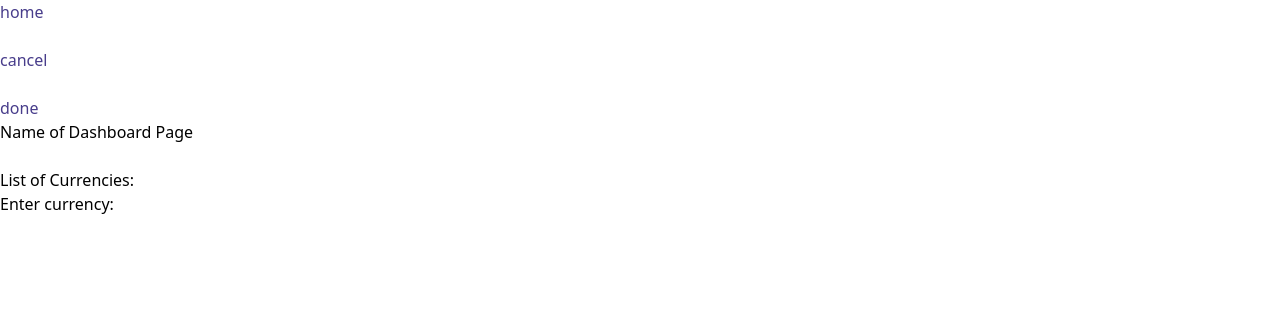
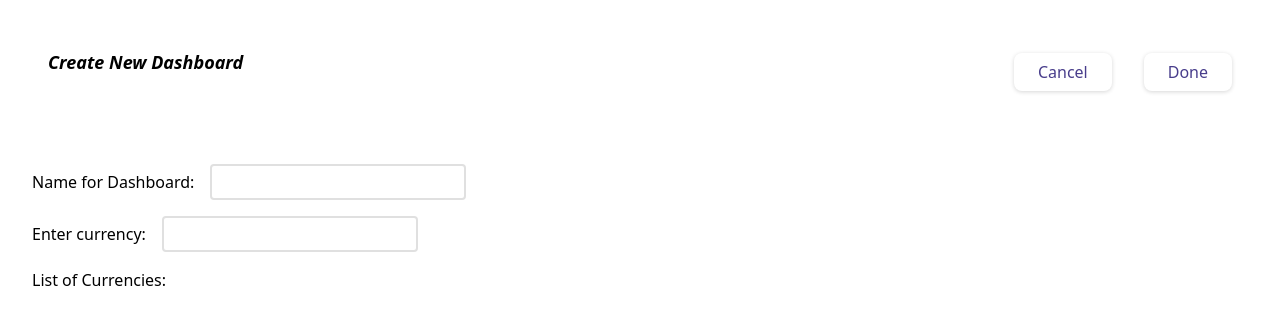
Before and after one commit to 1107-itssamyak/CryptoDashboard, a React (Create React App) app in the folder client/: page /new in a window 1280 px wide. Shown: the top 324 px of the page. Built offline with nearby package versions, Linux system fonts and the light colour scheme.

Commit message:
edited the minimal changes in UI

```diff
--- a/client/package.json
+++ b/client/package.json
@@ -9,6 +9,7 @@
     "@testing-library/jest-dom": "^5.16.4",
     "@testing-library/react": "^12.1.4",
     "@testing-library/user-event": "^13.5.0",
+    "axios": "^0.27.2",
     "framer-motion": "^6.2.9",
     "react": "^18.0.0",
     "react-dom": "^18.0.0",
--- a/client/src/components/Dashboard.jsx
+++ b/client/src/components/Dashboard.jsx
@@ -40,7 +40,8 @@ const StyledDiv = styled.div`
     ul li{
         text-align: center;
         border: 2px solid;
-        width: 5rem;
+        width: 4rem;
+        font-size: 90%;
         border-radius: .25rem;
         margin: .5rem;
 
--- a/client/src/components/DashboardComponent.jsx
+++ b/client/src/components/DashboardComponent.jsx
@@ -4,7 +4,6 @@ import styled from "styled-components";
 import Dashboard from "./Dashboard";
 
 function DashboardComponent() {
-    // const data_one = { currency: "BTC" };
     const data_one = ["ETH", "BTC"];
     const data_two = ["BTC", "ETH"];
 
@@ -15,7 +14,7 @@ function DashboardComponent() {
                     <a href="/new">new dashboard</a>
                 </div>
 
-                <div className=''>
+                <div>
                     <label htmlFor="search">Search</label>
                     <input
                         type="text"
@@ -39,7 +38,7 @@ function DashboardComponent() {
             </StyledHeader>
 
             <div className="list-none">
-                <h2 className='font-bold text-lg pl-8 mt-4 my-4'>List of Dashboards</h2>
+                <h2 className='font-bold text-lg pl-16 mt-4 my-4'>List of Dashboards</h2>
                 <StyledDashboardContainer>
                     <Link
                         className="inline-block"
--- a/client/src/components/MostVisitedDashboard.jsx
+++ b/client/src/components/MostVisitedDashboard.jsx
@@ -26,8 +26,8 @@ const StyledTitle = styled.div`
     h3{
         border-radius: .5rem;
         padding: .25rem 1rem;
+        font-weight: 700;
         box-shadow: rgba(0, 0, 0, 0.1) 0px 0px 5px 0px, rgba(0, 0, 0, 0.1) 0px 0px 1px 0px;
-        font-weight: 700;
     }
 `;
 
@@ -35,6 +35,7 @@ const StyledContent = styled.div`
     text-align: center;
     padding: 0rem 2rem;
     margin-bottom: .5rem;
+    height: 11rem;
 `;
 
 export default MostVisitedDashboard;
--- a/client/src/components/RecentDashboard.jsx
+++ b/client/src/components/RecentDashboard.jsx
@@ -35,6 +35,7 @@ const StyledContent = styled.div`
     text-align: center;
     padding: 0rem 2rem;
     margin-bottom: .5rem;
+    height: 11rem;
 `;
 
 export default RecentDashboard;
--- a/client/src/pages/DashboardPage.jsx
+++ b/client/src/pages/DashboardPage.jsx
@@ -1,5 +1,6 @@
 import React from 'react'
 import { useLocation } from 'react-router';
+import { NavLink } from 'react-router-dom';
 
 function DashboardPage(props) {
     const location = useLocation();
@@ -9,8 +10,10 @@ function DashboardPage(props) {
 
     return (
         <div>
+            <NavLink to="/" className="back-button">home</NavLink>
             <h3> DashboardComponent Name </h3>
             This is new Dashboard page
+
             <ul>
                 {currency !== undefined && <li className='font-bold'>{currency}</li>}
                 {props.data && <li>{props.data.currency}</li>}
--- a/client/src/pages/NewPage.jsx
+++ b/client/src/pages/NewPage.jsx
@@ -1,6 +1,7 @@
 import React from 'react'
 import { useState } from 'react';
 import { NavLink } from 'react-router-dom';
+import styled from 'styled-components';
 import CurrencyContainer from '../components/CurrencyContainer.jsx';
 
 function NewPage() {
@@ -33,60 +34,100 @@ function NewPage() {
 
     return (
         <>
-            <div className="home">
-                <NavLink to={"/"}>home</NavLink>
+            <div className='flex flex-row justify-between m-4 mt-8 py-4'>
+                <div>
+                    <h1 className='font-bold pl-8 italic text-lg'>Create New Dashboard</h1>
                 </div>
 
-            <br />
-            <div className="cancel">
-                <NavLink to={"/"}>cancel</NavLink>
+                <div className='flex flex-row'>
+                    <StyledButtonContainer>
+                        <NavLink to={"/"}>Cancel</NavLink>
+                    </StyledButtonContainer>
+                    <StyledButtonContainer>
+                        <NavLink to={"/"}>Done</NavLink>
+                    </StyledButtonContainer>
+                </div>
             </div>
 
-            <br />
-            <div className="completed">
-                <a href="/">done</a>
-            </div>
+            <StyledWrapper>
+                <StyledContainer className="dashboardname">
+                    Name for Dashboard:
+                    <input type="text" value={dashboardName} onChange={(e) => handleChange(e, setdashboardName)} />
+                </StyledContainer>
 
-            <div className="dashboardname">
-                Name of Dashboard Page
-                <input type="text" value={dashboardName} onChange={(e) => handleChange(e, setdashboardName)} />
-            </div>
-
-            <br />
+                {/* display name of the new dashboard if it exists otherwise not */}
                 {dashboardName ? dashboardName : null}
 
-            <div className="currencies">
+                <StyledContainer>
+                    Enter currency:
+                    <input type="text" value={currencyName} onChange={(e) => handleChange(e, setCurrencyName)} />
+                </StyledContainer>
+
+                <div className='mt-4'>
                     List of Currencies:
                     {currencyList.map((currency, i) =>
                         <CurrencyContainer key={i} name={currency} />
                     )}
-                <div>
-                    Enter currency:
-                    <input type="text" value={currencyName} onChange={(e) => handleChange(e, setCurrencyName)} />
-                </div>
-                <div className="container"></div>
                 </div>
 
-            <br />
-            {checkName
-                && <div>
+                {checkName &&
+                    <div className='p-4 border-2 my-4 inline-block font-semibold rounded-l'>
                         <form onSubmit={handleSubmit}>
-                        <div>
-                            Currency Worth
-                            <input type="text" value={currencyWorth} onChange={(e) => handleChange(e, setCurrencyWorth)} />
+                            <StyledContainer>
+                                Currency Worth:
+                                <input type="text" className='ml-1' value={currencyWorth} onChange={(e) => handleChange(e, setCurrencyWorth)} />
+                            </StyledContainer>
+
+                            <div className='my-2'>
+                                Toggle: Persistance
+                                <input type="checkbox" className='ml-2' checked={toggle} onChange={(e) => handleChange(e, setToggle)} />
                             </div>
-                        <div>
-                            Toggle: Persistance
-                            <input type="checkbox" checked={toggle} onChange={(e) => handleChange(e, setToggle)} />
-                        </div>
-                        <div>
+
+                            <StyledButtonContainer>
                                 <button type="submit">submit</button>
-                        </div>
+                            </StyledButtonContainer>
                         </form>
                     </div>
                 }
+            </StyledWrapper>
         </>
     )
 }
 
+const StyledButtonContainer = styled.div`
+    padding-right: 2rem;
+    margin-top: .75rem;
+    a, button{
+        cursor: pointer;
+        text-transform: capitalize;
+        border-radius: .5rem;
+        padding: .5rem 1.5rem;
+        box-shadow: rgba(0, 0, 0, 0.16) 0px 1px 4px;
+        &:hover{
+            background-color: #e0e0e0;
+            color: black;
+        }
+    }
+`;
+
+const StyledContainer = styled.div`
+    margin-top: 1rem;
+    input{
+        margin-inline: 1rem;
+        width: 16rem;
+        border: 2px solid #e0e0e0;
+        border-radius: .25rem;
+        padding: .25rem .5rem;
+
+        &:nth-child(2n){
+            margin-bottom: 1rem;
+        }
+    }
+`;
+
+const StyledWrapper = styled.div`
+    padding-top: 2rem;
+    margin-inline: 2rem;
+`;
+
 export default NewPage;
```
Also changed, not shown: 1 other file (tests, documents, lock files or other folders). Lines whose indentation alone changed are shown as unchanged.
